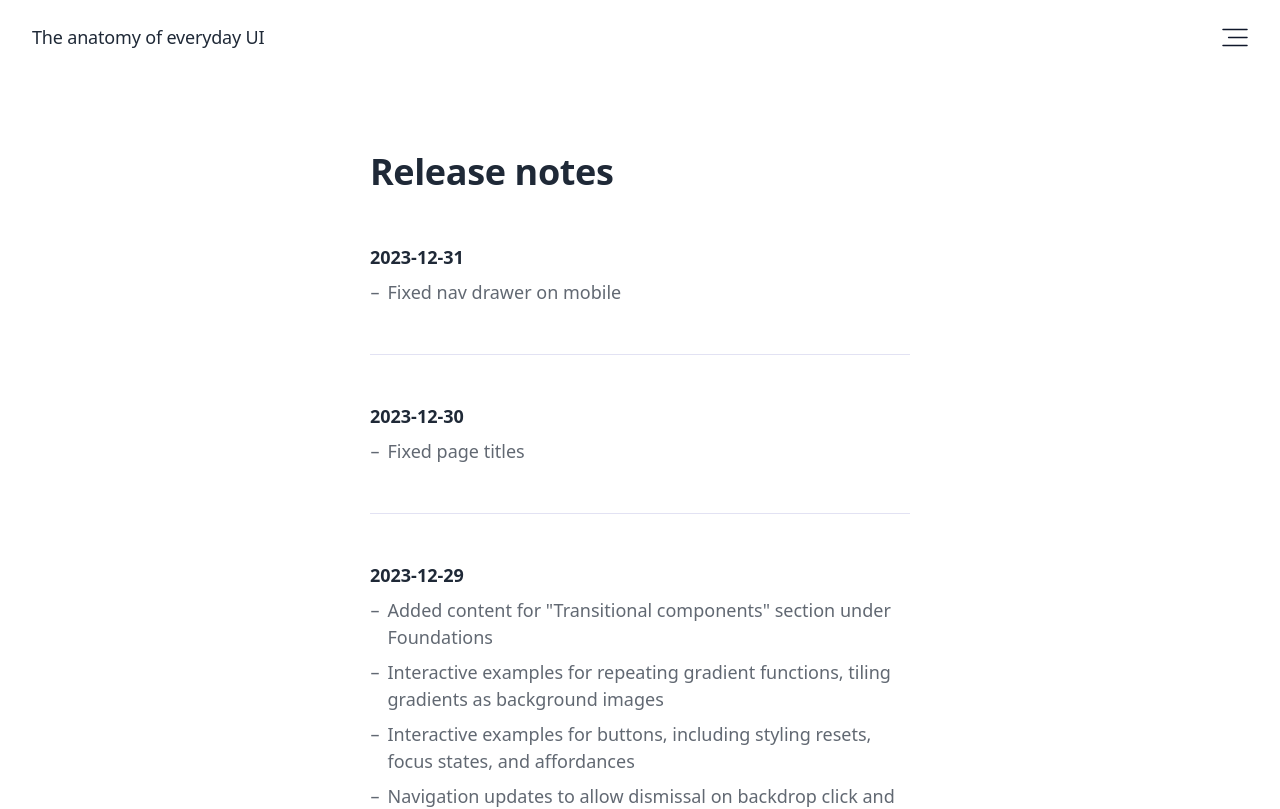
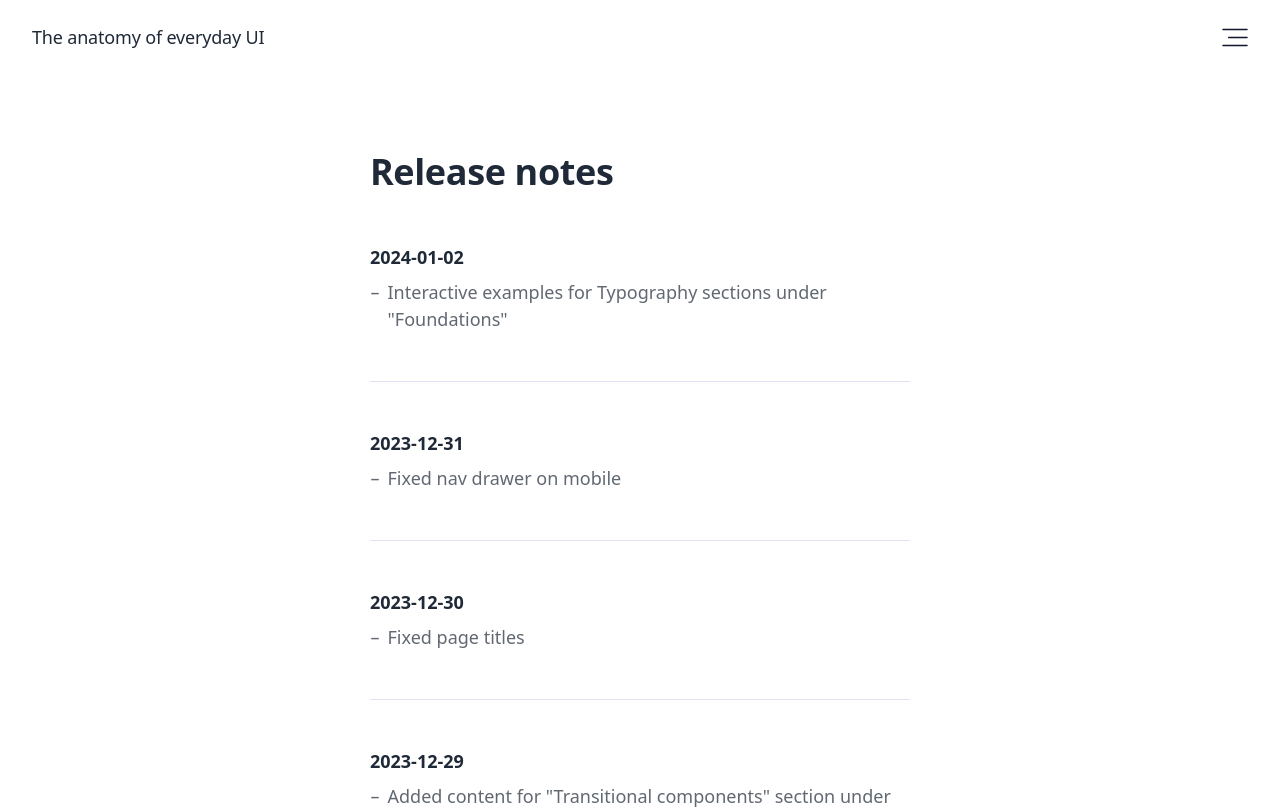
Before and after one commit to davidwoolf/anatomy-ui, a SvelteKit app: page /release-notes in a window 1280 px wide. Shown: the top 809 px of the page. Built offline with nearby package versions, Linux system fonts and the light colour scheme; a web font is replaced by a local one.

Commit message:
example fix and release notes

```diff
--- a/src/examples/typography/sizing-type/absolute-units.svelte
+++ b/src/examples/typography/sizing-type/absolute-units.svelte
@@ -22,11 +22,11 @@
       ],
     },
     {
-      selector: "p",
+      selector: ".container p",
       value: [
         {
           property: "font-size",
-          value: "max(16px, 1rem)",
+          value: "max(16px, 1em)",
           type: "text",
         },
       ],
--- a/src/routes/(app)/release-notes/+page.svelte
+++ b/src/routes/(app)/release-notes/+page.svelte
@@ -11,6 +11,18 @@
   <Heading level="1">Release notes</Heading>
 
   <div class="stack">
+    <div>
+      <h2>
+        <time>2024-01-02</time>
+      </h2>
+
+      <ul>
+        <li>Interactive examples for Typography sections under "Foundations"</li>
+      </ul>
+    </div>
+
+    <Separator />
+
     <div>
       <h2>
         <time>2023-12-31</time>
```
